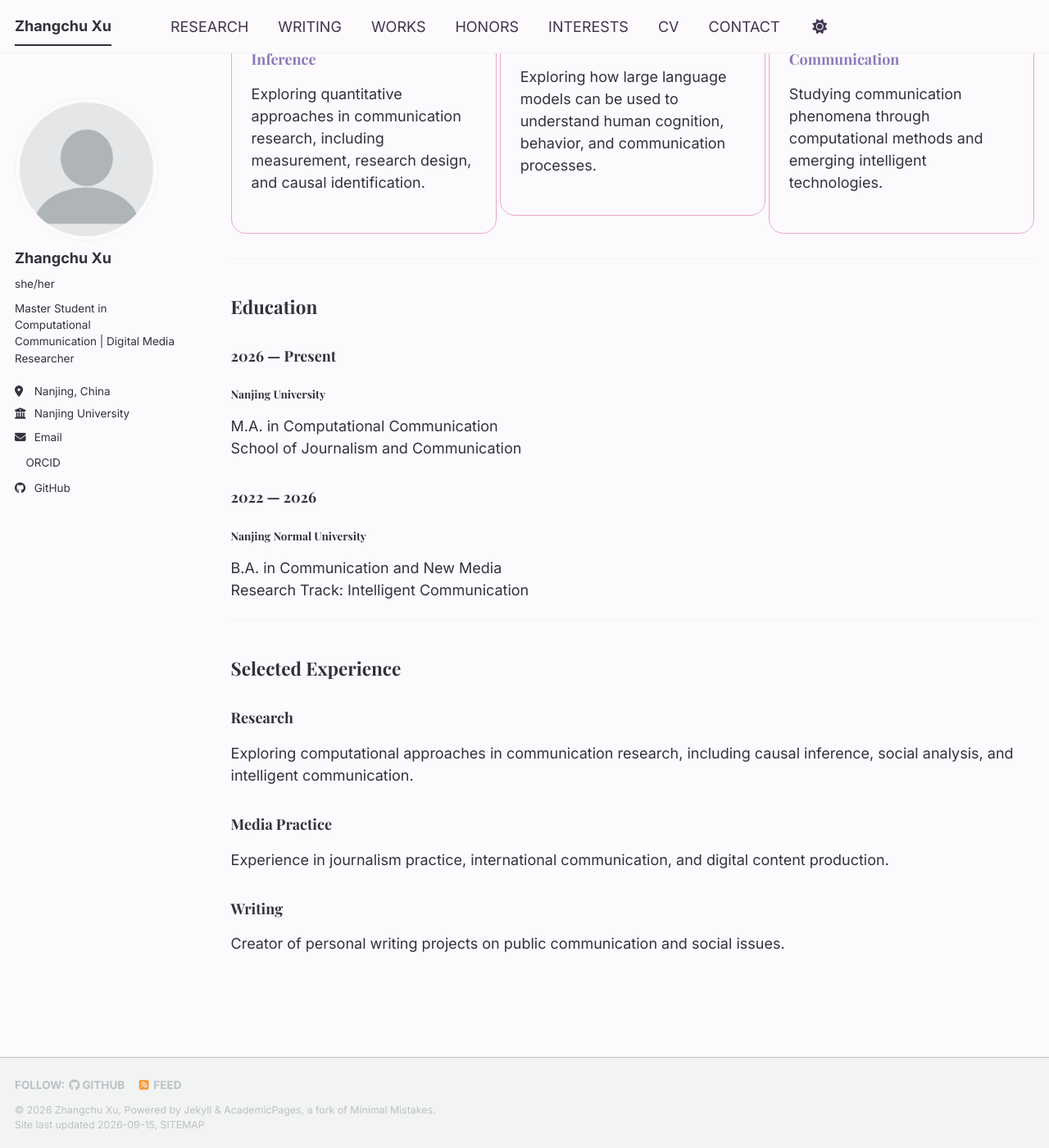
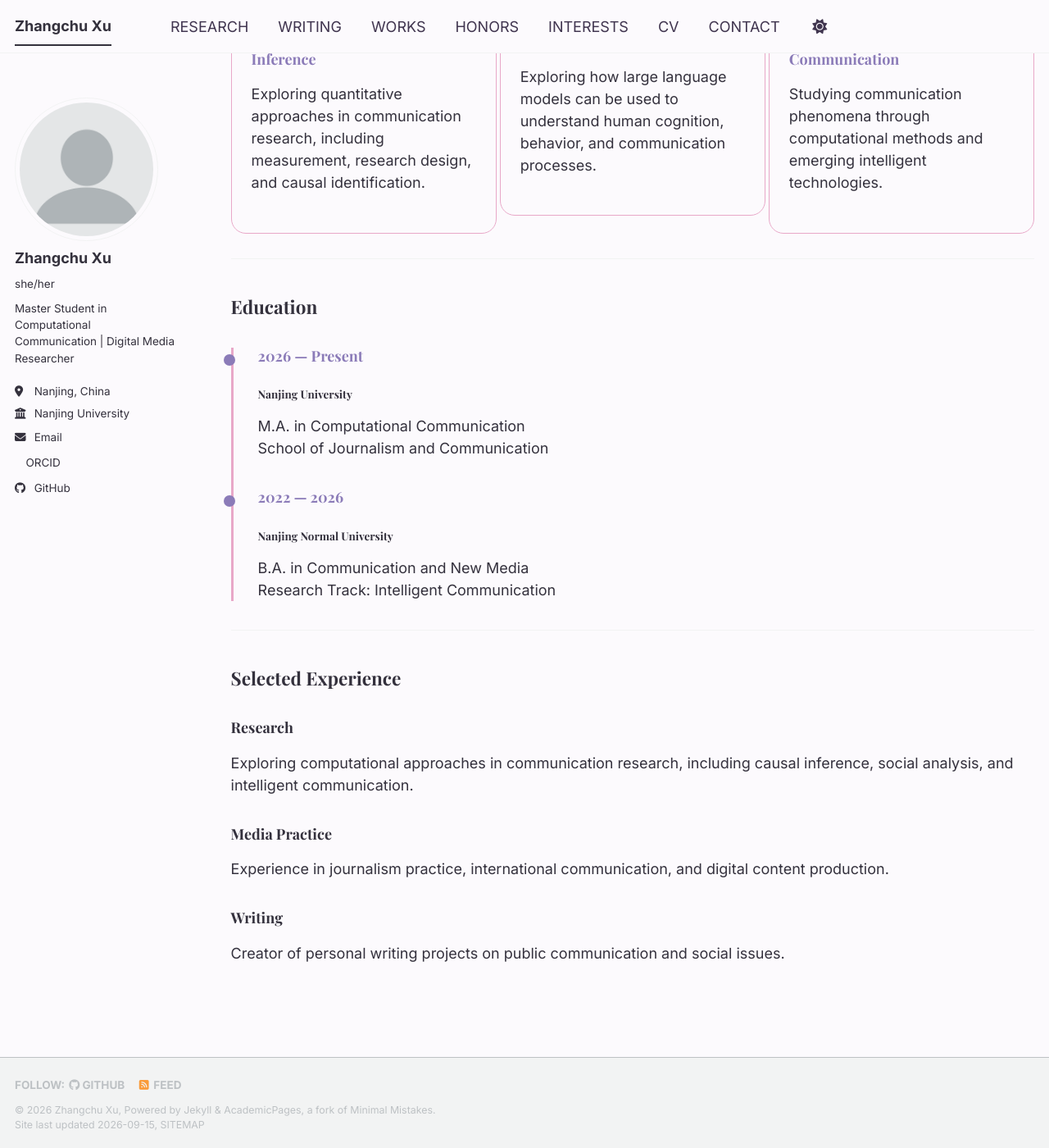
Before and after one commit to xuzhangchu0103/xuzhangchu0103.github.io, a Jekyll site: the page built from _pages/about.md, in a window 1280 px wide and 1400 px high, scrolled down 452 px. Shown: the whole window at 82% size. Built offline with Jekyll 4.4.1, drawn with Linux system fonts in a browser that asks for light colours; a style sheet for code colours, icons or effects is not loaded.

Commit message:
Add timeline styles to custom SCSS

```diff
--- a/_sass/_custom.scss
+++ b/_sass/_custom.scss
@@ -51,3 +51,60 @@ box-shadow:0 12px 30px rgba(139,123,184,0.15);
 .interest-grid{
 margin-top:20px;
 }
+
+
+.timeline {
+
+border-left:3px solid #E8A8C8;
+
+padding-left:30px;
+
+margin:30px 0;
+
+}
+
+
+.timeline-item {
+
+position:relative;
+
+margin-bottom:35px;
+
+}
+
+
+.timeline-item:before {
+
+content:"";
+
+position:absolute;
+
+left:-42px;
+
+top:8px;
+
+width:14px;
+
+height:14px;
+
+background:#8B7BB8;
+
+border-radius:50%;
+
+}
+
+
+.timeline-item h3 {
+
+color:#8B7BB8;
+
+font-size:1em;
+
+}
+
+
+.timeline-item h4 {
+
+margin-bottom:8px;
+
+}
```
